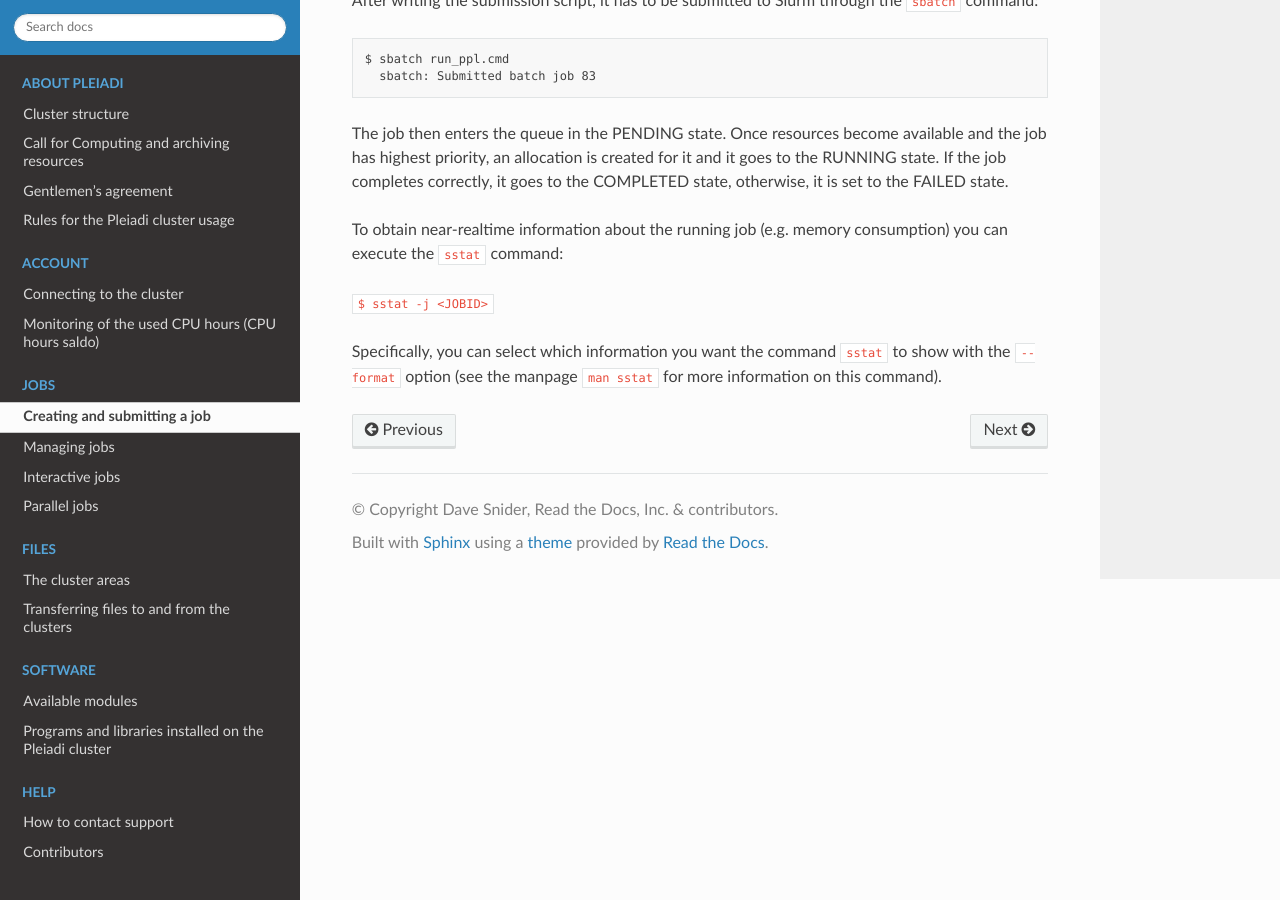
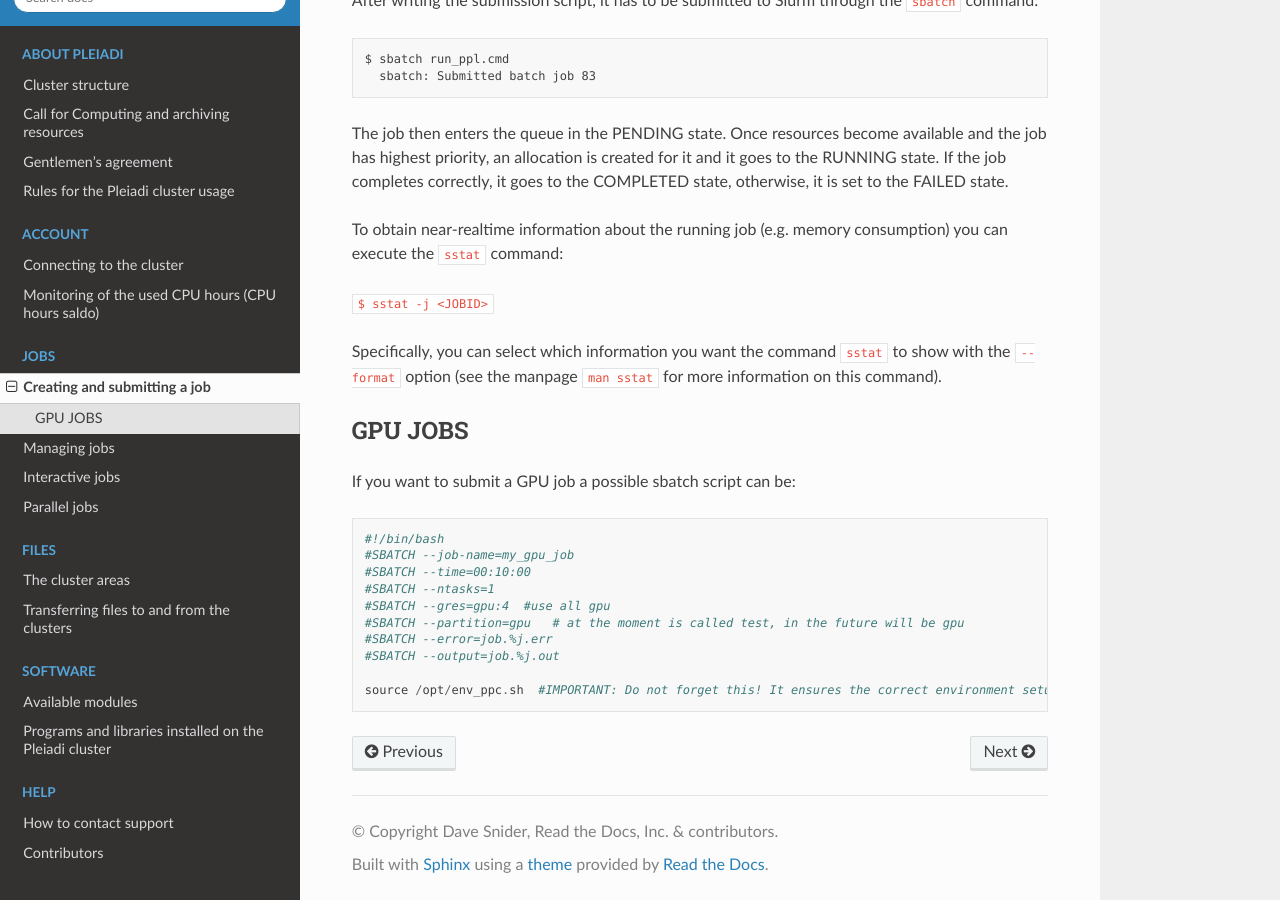
Before and after one commit to fvitello/pleiadi-doc, a Sphinx documentation site: the page built from docs/jobs/creating.rst, in a window 1280 px wide and 900 px high, scrolled down 1219 px. Built offline with Sphinx 7.4.7 and the Read the Docs theme 3.1.0, drawn with Linux system fonts in a browser that asks for light colours.

Commit message:
add- Gpu submitting

```diff
--- a/docs/jobs/creating.rst
+++ b/docs/jobs/creating.rst
@@ -44,3 +44,20 @@ To obtain near-realtime information about the running job (e.g. memory consumpti
 ``$ sstat -j <JOBID>``
 
 Specifically, you can select which information you want the command ``sstat`` to show with the ``--format`` option (see the manpage ``man sstat`` for more information on this command).
+
+
+GPU JOBS
+********
+
+If you want to submit a GPU job a possible sbatch script can be::
+
+ #!/bin/bash
+ #SBATCH --job-name=my_gpu_job
+ #SBATCH --time=00:10:00
+ #SBATCH --ntasks=1
+ #SBATCH --gres=gpu:4  #use all gpu
+ #SBATCH --partition=gpu   # at the moment is called test, in the future will be gpu
+ #SBATCH --error=job.%j.err
+ #SBATCH --output=job.%j.out
+
+ source /opt/env_ppc.sh  #IMPORTANT: Do not forget this! It ensures the correct environment setup for GPU jobs.
```
